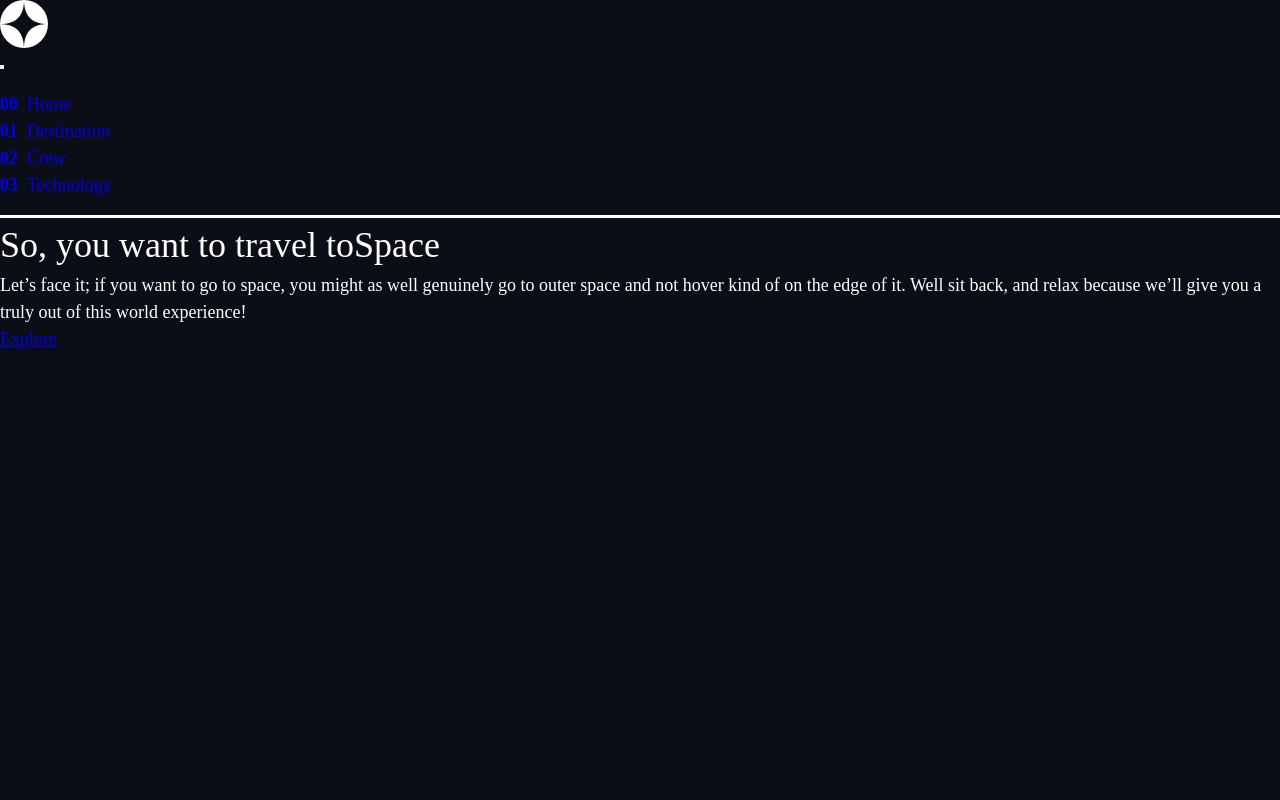
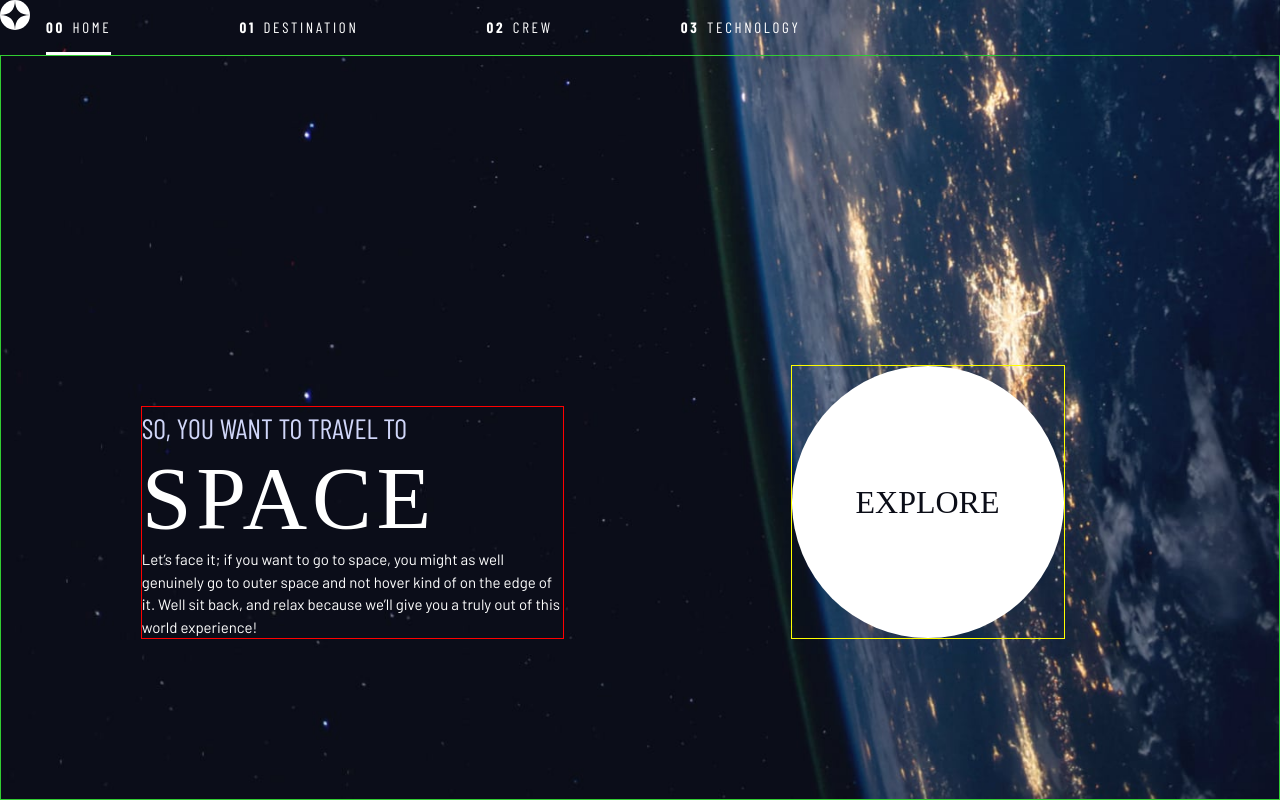
Before and after one commit to Carlos-A-P/space-tourism-website-react, a React (Create React App) app: page / in a window 1280 px wide. Built offline with nearby package versions, Linux system fonts and the light colour scheme; a web font is replaced by a local one.

Commit message:
added styling to the homepage and grid structure. Next ill be working on the navbar component and functionallity

```diff
--- a/package.json
+++ b/package.json
@@ -11,6 +11,7 @@
     "react-dom": "^17.0.2",
     "react-router-dom": "^6.0.2",
     "react-scripts": "4.0.3",
+    "react-transition-group-v2": "^4.3.0",
     "web-vitals": "^1.1.2"
   },
   "scripts": {
--- a/src/App.jsx
+++ b/src/App.jsx
@@ -11,7 +11,7 @@ function App() {
 	const [bg, setBG] = useState("home");
 	return (
 		<Router className="App">
-			<div className={`wrap ${bg}`}>
+			<div className={`page-wrap ${bg}`}>
 				<Header />
 				<Routes>
 					<Route path="/" element={<Home changeBG={(x) => setBG(x)} />} />
--- a/src/components/Navbar.jsx
+++ b/src/components/Navbar.jsx
@@ -12,11 +12,11 @@ export default function Navbar() {
 	};
 
 	return (
-		<header>
-			<div>
+		<header className="primary-header flex">
+			<div style={{ width: "30px" }}>
 				<img src={logo} alt="space tourism logo" />
 			</div>
-			<button
+			{/* <button
 				onClick={toggleNavbar}
 				className="menu-icon"
 				aria-controls="primary-navigation"
@@ -24,27 +24,39 @@ export default function Navbar() {
 				<span class="sr-only" aria-expanded="false">
 					Menu
 				</span>
-			</button>
-			<nav className="navbar">
-				<ul className="primary-navigation underline-indicator">
+			</button> */}
+			<nav className="navbar ">
+				<ul className="primary-navigation flex">
 					<li>
-						<Link to="/">
+						<Link
+							to="/"
+							className="active ff-sans-cond uppercase text-white letter-spacing-2 underline-indicator"
+						>
 							{/* the aria-hidden is so that span won't be read to the screen reader */}
 							<span aria-hidden="true">00</span>Home
 						</Link>
 					</li>
 					<li>
-						<Link to="/destination">
+						<Link
+							to="/destination"
+							className="ff-sans-cond uppercase text-white letter-spacing-2 underline-indicator"
+						>
 							<span aria-hidden="true">01</span>Destination
 						</Link>
 					</li>
 					<li>
-						<Link to="/crew">
+						<Link
+							to="/crew"
+							className="ff-sans-cond uppercase text-white letter-spacing-2 underline-indicator"
+						>
 							<span aria-hidden="true">02</span>Crew
 						</Link>
 					</li>
 					<li>
-						<Link to="/technology">
+						<Link
+							to="/technology"
+							className="ff-sans-cond uppercase text-white letter-spacing-2 underline-indicator"
+						>
 							<span aria-hidden="true">03</span>Technology
 						</Link>
 					</li>
--- a/src/pages/Home.jsx
+++ b/src/pages/Home.jsx
@@ -1,16 +1,18 @@
 import React, { useEffect } from "react";
-// import Navbar from "../components/Navbar";
+import { Link } from "react-router-dom";
 
 function Home(props) {
 	useEffect(() => {
 		props.changeBG("home");
 	});
 	return (
-		<main id="main" className="">
+		<main id="main" className="grid-container grid-container--home">
 			<div>
-				<h1 className="">
+				<h1 className="text-accent fs-500 ff-sans-cond uppercase">
 					So, you want to travel to
-					<span className="">Space</span>
+					<span className="fs-900 ff-serif text-white letter-spacing-1 d-block">
+						Space
+					</span>
 				</h1>
 
 				<p>
@@ -21,9 +23,12 @@ function Home(props) {
 				</p>
 			</div>
 			<div>
-				<a href="destination.html" className="">
+				<Link
+					to="/"
+					class="hover-effect large-button uppercase ff-serif text-dark bg-white"
+				>
 					Explore
-				</a>
+				</Link>
 			</div>
 		</main>
 	);
--- a/src/styles/App.scss
+++ b/src/styles/App.scss
@@ -26,15 +26,11 @@ p {
 
 /* set up the body */
 body {
-	font-family: inherit;
+	font-family: $ff-sans-normal;
 	font-size: $fs-400;
 	color: $clr-white;
 	background-color: $clr-dark;
 	line-height: 1.5;
-	min-height: 100vh;
-	display: grid;
-	grid-template-rows: min-content 1fr;
-	overflow-x: hidden;
 }
 
 img,
--- a/src/styles/Variables/_variables.scss
+++ b/src/styles/Variables/_variables.scss
@@ -1,3 +1,5 @@
+@import "../media-queries";
+
 /* colors */
 $clr-dark: #0b0d17;
 $clr-light: #d0d6f9;
@@ -9,14 +11,32 @@ $test-white: #fff;
 // $test-white: 255 255 255;
 
 /* font-sizes */
-$fs-900: 9.375rem;
-$fs-800: 6.25rem;
-$fs-700: 3.5rem;
-$fs-600: 2rem;
+$fs-900: calc(clamp(5rem, 7vw, 9.375rem));
+$fs-800: 3.5rem;
+$fs-700: 1.5rem;
+$fs-600: 1rem;
 $fs-500: 1.75rem;
-$fs-400: 1.125rem;
+$fs-400: 0.9375rem;
 $fs-300: 1rem;
 $fs-200: 0.875rem;
+
+$fs-800-lg: 5rem;
+$fs-700-lg: 2.5rem;
+$fs-600-lg: 1.5rem;
+$fs-400-lg: 1rem;
+
+$fs-800-xlg: 6.25rem;
+$fs-700-xlg: 3.5rem;
+$fs-600-xlg: 2rem;
+$fs-400-xlg: 1.125rem;
+
+// @include tablet {
+
+// }
+
+// @include desktop {
+
+// }
 
 /* font-families */
 $ff-serif: "Bellefair", serif;
--- a/src/styles/_home.scss
+++ b/src/styles/_home.scss
@@ -1 +1,14 @@
 @use "./Variables/variables";
+@import "./media-queries";
+
+.home {
+	background-image: url(../assets/home/background-home-mobile.jpg);
+
+	@include tablet {
+		background-image: url(../assets/home/background-home-tablet.jpg);
+		background-position: center center;
+	}
+	@include desktop {
+		background-image: url(../assets/home/background-home-desktop.jpg);
+	}
+}
--- a/src/styles/_media-queries.scss
+++ b/src/styles/_media-queries.scss
@@ -1,11 +1,24 @@
 /* remove animations for people who've turned them off */
-@media (prefers-reduced-motion: reduce) {
-	*,
-	*::before,
-	*::after {
-		animation-duration: 0.01ms !important;
-		animation-iteration-count: 1 !important;
-		transition-duration: 0.01ms !important;
-		scroll-behavior: auto !important;
+// @media (prefers-reduced-motion) {
+// 	*,
+// 	*::before,
+// 	*::after {
+// 		animation-duration: 0.01ms !important;
+// 		animation-iteration-count: 1 !important;
+// 		transition-duration: 0.01ms !important;
+// 		scroll-behavior: auto !important;
+// 	}
+// }
+
+@mixin desktop {
+	@media screen and (min-width: 770px) {
+		// whatever i pass in here will be getting the styles at that particular breakpoint
+		@content;
 	}
 }
+@mixin tablet {
+	@media screen and (min-width: 560px) {
+		// whatever i pass in here will be getting the styles at that particular breakpoint
+		@content;
+	}
+}
--- a/src/styles/_utility-classes.scss
+++ b/src/styles/_utility-classes.scss
@@ -1,6 +1,18 @@
 @import "./Variables/variables";
+@import "./media-queries";
 
 /* general */
+
+.page-wrap {
+	// we want the hero to take up the rest of the bottom space below header
+	display: grid;
+	grid-template-rows: min-content 1fr;
+	overflow-x: hidden;
+	min-height: 100vh;
+	background-repeat: no-repeat;
+	background-position: bottom center;
+	background-size: cover;
+}
 
 .flex {
 	display: flex;
@@ -12,6 +24,10 @@
 	gap: 1rem;
 }
 
+.d-block {
+	display: block;
+}
+
 .flow > *:where(:not(:first-child)) {
 	margin-top: 1rem;
 }
@@ -20,6 +36,46 @@
 	padding-inline: 2em;
 	margin-inline: auto;
 	max-width: 80rem;
+}
+
+.grid-container {
+	text-align: center;
+	border: 1px solid limegreen;
+	display: grid;
+	place-items: center;
+	padding-inline: 1rem;
+
+	@include desktop {
+		text-align: left;
+		column-gap: 2rem;
+		// centering with grid
+		grid-template-columns: minmax(2rem, 1fr) repeat(2, minmax(0px, 80rem)) minmax(
+				2rem,
+				1fr
+			);
+		// set which column they are
+		& > *:first-child {
+			grid-column: 2;
+			border: 1px solid red;
+		}
+
+		& > *:last-child {
+			grid-column: 3;
+			border: 1px solid yellow;
+		}
+	}
+}
+
+.grid-container--home {
+	@include desktop {
+		// takes bigger of the two values
+		padding-bottom: calc(max(6rem, 20vh));
+		align-items: end;
+	}
+}
+
+.grid-container * {
+	max-width: 50ch;
 }
 
 .sr-only {
@@ -87,18 +143,42 @@
 }
 .fs-800 {
 	font-size: $fs-800;
+	@include tablet {
+		font-size: $fs-800-lg;
+	}
+	@include desktop {
+		font-size: $fs-800-xlg;
+	}
 }
 .fs-700 {
 	font-size: $fs-700;
+	@include tablet {
+		font-size: $fs-700-xlg;
+	}
+	@include desktop {
+		font-size: $fs-700-xlg;
+	}
 }
 .fs-600 {
 	font-size: $fs-600;
+	@include tablet {
+		font-size: $fs-600-lg;
+	}
+	@include desktop {
+		font-size: $fs-600-xlg;
+	}
 }
 .fs-500 {
 	font-size: $fs-500;
 }
 .fs-400 {
 	font-size: $fs-400;
+	@include tablet {
+		font-size: $fs-400-lg;
+	}
+	@include desktop {
+		font-size: $fs-400-xlg;
+	}
 }
 .fs-300 {
 	font-size: $fs-300;
@@ -133,22 +213,26 @@
 /* ------------------- */
 
 .large-button {
-	display: grid;
+	font-size: 2rem;
+	display: inline-grid;
 	place-items: center;
 	padding: 0 2em;
 	border-radius: 50%;
 	aspect-ratio: 1;
 	text-decoration: none;
-	transition: all 500ms ease-in-out;
 }
 
-.hover-effect:hover,
-.hover-effect:focus {
-	box-shadow: 0px 0px 0px 2.5rem hsl(0, 0%, 100% / 0.1);
+.hover-effect {
+	transition: all 0.5s ease-out;
+
+	&:hover,
+	&:focus {
+		box-shadow: 0px 0px 0px 2.5rem hsla(0, 0%, 100%, 0.1);
+	}
 }
 
 .primary-navigation {
-	--gap: 8rem;
+	gap: 8rem;
 	list-style: none;
 	padding: 1rem 0;
 	margin: 0;
@@ -168,23 +252,24 @@
 .underline-indicator {
 	padding: 1rem 0;
 	border: 0;
-	border-bottom: 0.2rem solid rgb(255, 255, 255 / 0.5);
+	border-bottom: 0.2rem solid hsla(0, 0%, 100%, 0);
+	transition: all 0.5s ease;
 }
 
-.underline-indicators:hover,
-.underline-indicators:focus {
-	border-color: rgb(255, 255, 255 / 0.5);
+.underline-indicator:hover,
+.underline-indicator:focus {
+	border-color: hsla(0, 0%, 100%, 0.5);
 }
 
-.underline-indicators.active,
-.underline-indicators[aria-selected="true"] {
-	color: rgb(255, 255, 255 / 1);
-	border-color: rgb(255, 255, 255 / 1);
+.underline-indicator.active,
+.underline-indicator[aria-selected="true"] {
+	color: hsla(0, 0%, 100%, 1);
+	border-color: hsla(0, 0%, 100%, 1);
 }
 
-// .tab-list {
-// 	--gap: 2rem;
-// }
+.tab-list {
+	gap: 2rem;
+}
 
 .dot-indicator {
 	margin-top: 3rem;
@@ -195,16 +280,16 @@
 	border: 0;
 	border-radius: 50%;
 	padding: 0.5em;
-	background-color: rgb(255, 255, 255 / 0.25);
+	background-color: hsla(0, 0%, 100%, 0.25);
 }
 
 .dot-indicators:hover,
 .dot-indicators:focus {
-	background-color: rgb(255, 255, 255 / 0.5);
+	background-color: hsla(0, 0%, 100%, 0.5);
 }
 
 .dot-indicators[aria-selected="true"] {
-	background-color: rgb(255, 255, 255 / 1);
+	background-color: hsla(0, 0%, 100%, 1);
 }
 
 .number-selectors {
@@ -214,7 +299,7 @@
 .number-selectors > * {
 	color: $clr-white;
 	background-color: $clr-dark;
-	border: 1px solid rgb(205, 214, 249 / 0.25);
+	border: 1px solid hsla(0, 0%, 100%, 0.25);
 	aspect-ratio: 1;
 	padding: 0;
 	width: 80px;
```
Also changed, not shown: 1 other file (tests, documents, lock files or other folders).
